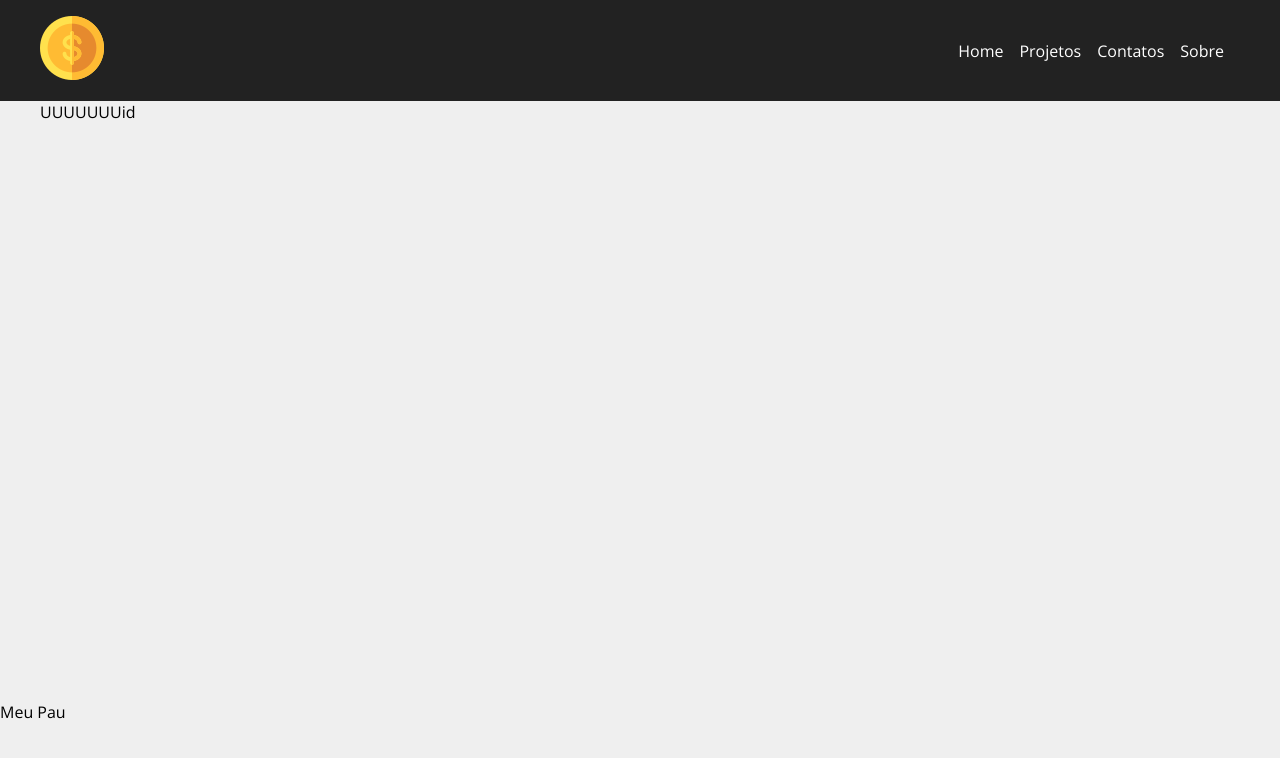
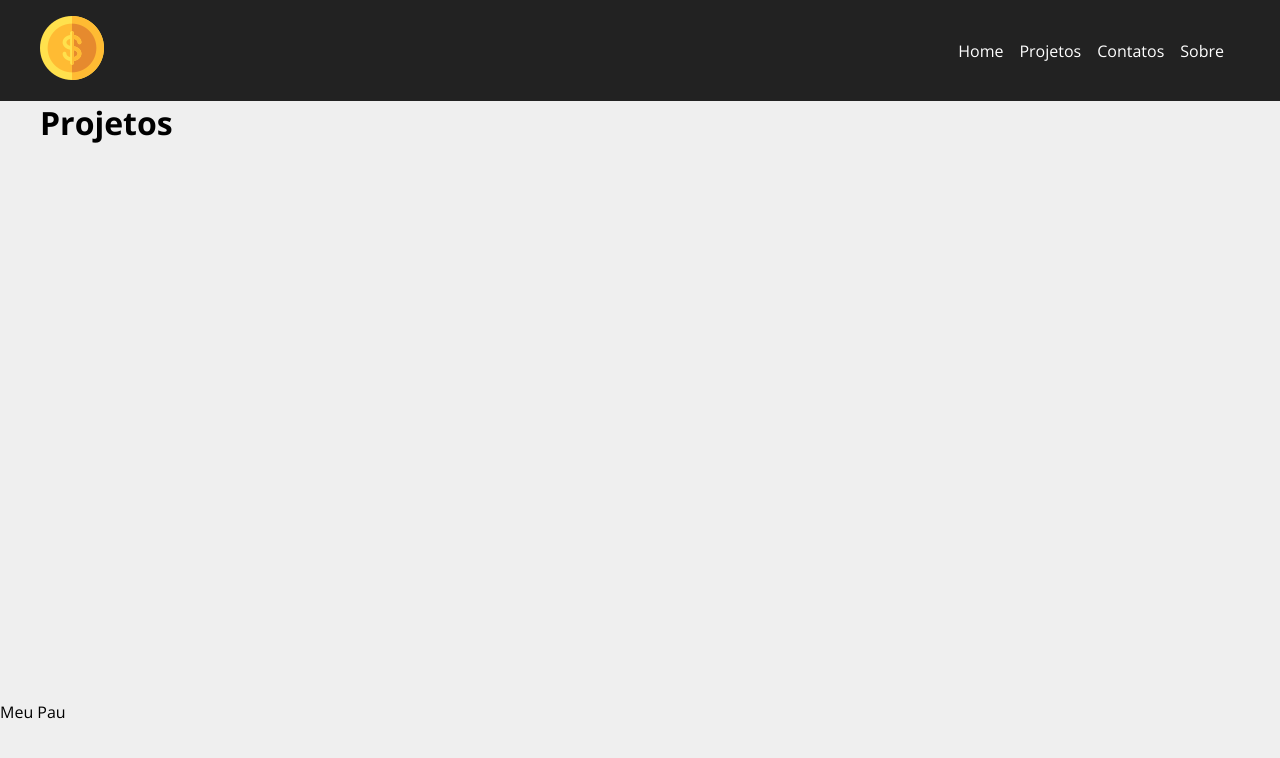
Before and after one commit to rodriggoshell/Financeiro, a React (Create React App) app: page /projetos in a window 1280 px wide. Shown: the top 758 px of the page. Built offline with nearby package versions, Linux system fonts and the light colour scheme.

Commit message:
bug do navbar arrumado

```diff
--- a/src/App.js
+++ b/src/App.js
@@ -18,9 +18,9 @@ function App() {
           <Route exact path="/">
             <Home />
           </Route>
-          <Router path="/projetos">
+          <Route exact path="/projetos">
             <Projetos />
-          </Router>
+          </Route>
           <Route path="/sobre">
            <Sobre />
           </Route>
--- a/src/components/pages/Projetos.js
+++ b/src/components/pages/Projetos.js
@@ -1,6 +1,6 @@
 function Projetos() {
     return(
-      <>UUUUUUUid</>
+      <h1>Projetos</h1>
     );
 }
 
```
